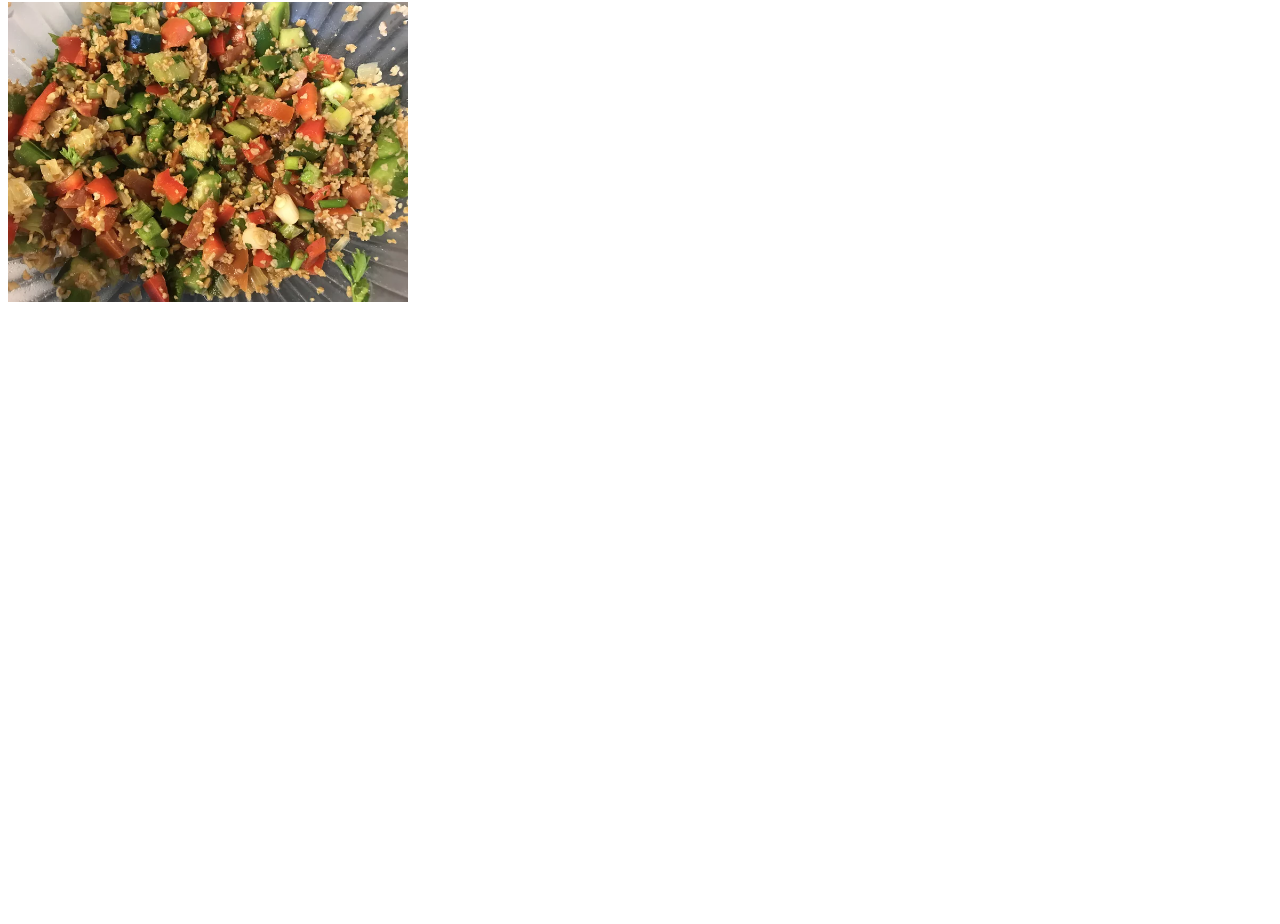
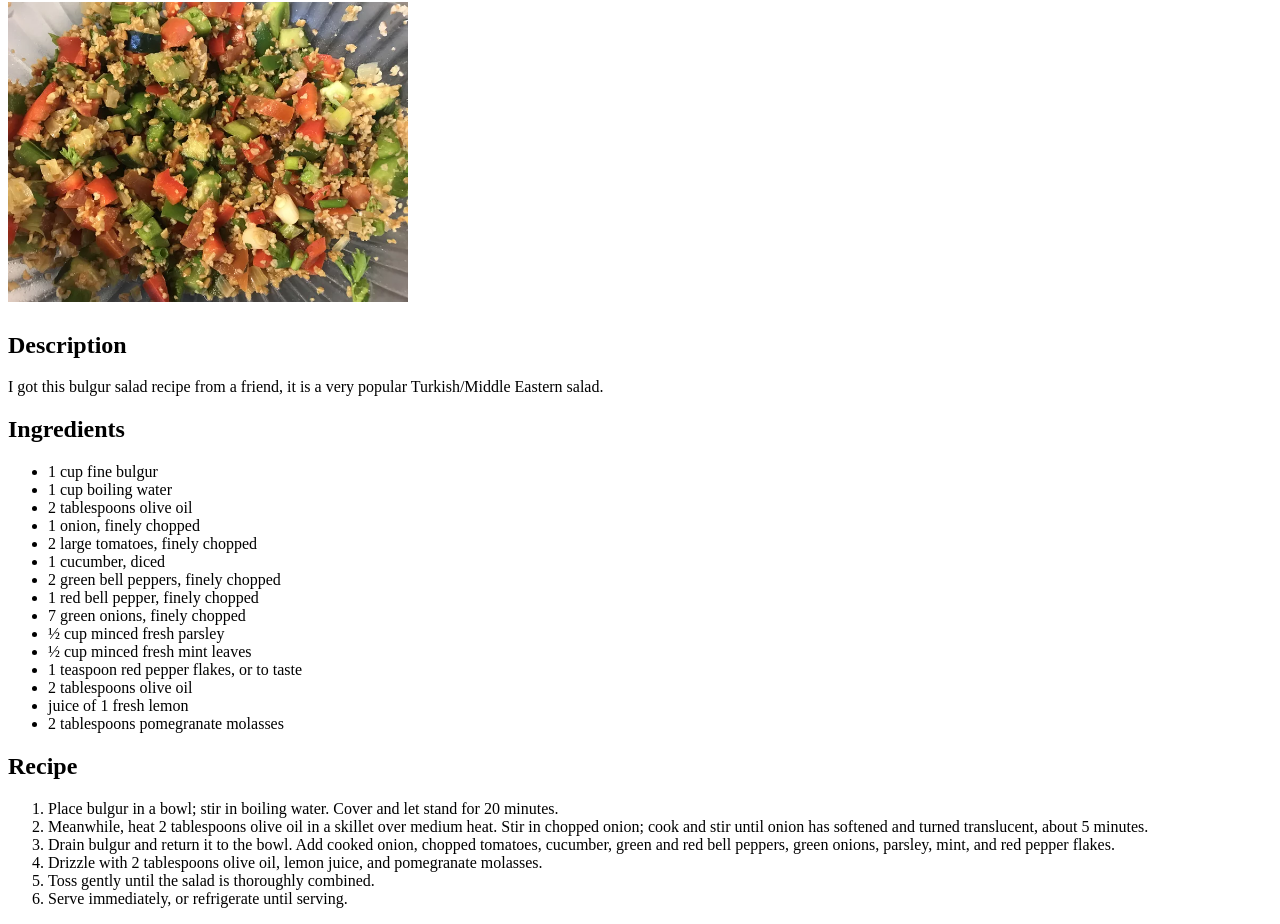
Before and after one commit to A7exandr/odin-recipes, a plain HTML site: page pages/veggie-bulgur-salad-kisir.html in a window 1280 px wide. Shown: the part 78-1002 px from the top of the page. Before the commit the page ends 800 px from the top, so only its background shows below. Drawn offline with Linux system fonts and the light colour scheme.

Commit message:
Fill the kisir recipe page  with content

```diff
--- a/pages/veggie-bulgur-salad-kisir.html
+++ b/pages/veggie-bulgur-salad-kisir.html
@@ -8,5 +8,38 @@
 <body>
     <h1>Potluck Recipes<h1>
     <img src="../img/Kisir.webp" alt="kisir" width="400">
+    <h2>Description</h2>
+    <p>
+        I got this bulgur salad recipe from a friend, it
+        is a very popular Turkish/Middle Eastern salad.
+    </p>
+    <h2>Ingredients</h2>
+    <ul>
+        <li>1 cup fine bulgur</li>
+        <li>1 cup boiling water</li>
+        <li>2 tablespoons olive oil</li>
+        <li>1 onion, finely chopped</li>
+        <li>2 large tomatoes, finely chopped</li>
+        <li>1 cucumber, diced</li>
+        <li>2 green bell peppers, finely chopped</li>
+        <li>1 red bell pepper, finely chopped</li>
+        <li>7 green onions, finely chopped</li>
+        <li>½ cup minced fresh parsley</li>
+        <li>½ cup minced fresh mint leaves</li>
+        <li>1 teaspoon red pepper flakes, or to taste</li>
+        <li>2 tablespoons olive oil</li>
+        <li>juice of 1 fresh lemon</li>
+        <li>2 tablespoons pomegranate molasses</li>
+      </ul>
+    <h2>Recipe</h2>
+    <ol>
+        <li>Place bulgur in a bowl; stir in boiling water. Cover and let stand for 20 minutes.</li>
+        <li>Meanwhile, heat 2 tablespoons olive oil in a skillet over medium heat. Stir in chopped onion; cook and stir until onion has softened and turned translucent, about 5 minutes.</li>
+        <li>Drain bulgur and return it to the bowl. Add cooked onion, chopped tomatoes, cucumber, green and red bell peppers, green onions, parsley, mint, and red pepper flakes.</li>
+        <li>Drizzle with 2 tablespoons olive oil, lemon juice, and pomegranate molasses.</li>
+        <li>Toss gently until the salad is thoroughly combined.</li>
+        <li>Serve immediately, or refrigerate until serving.</li>
+      </ol>
+
 </body>
 </html>
```
